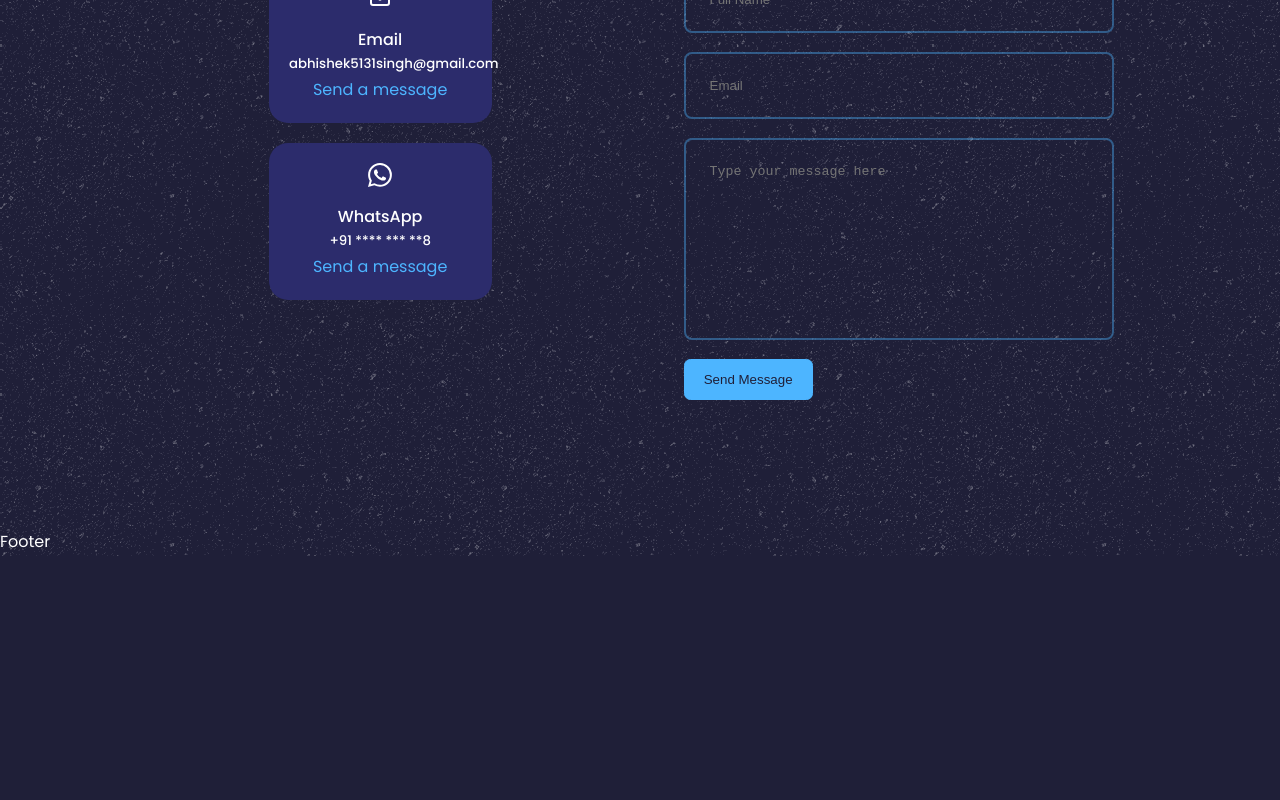
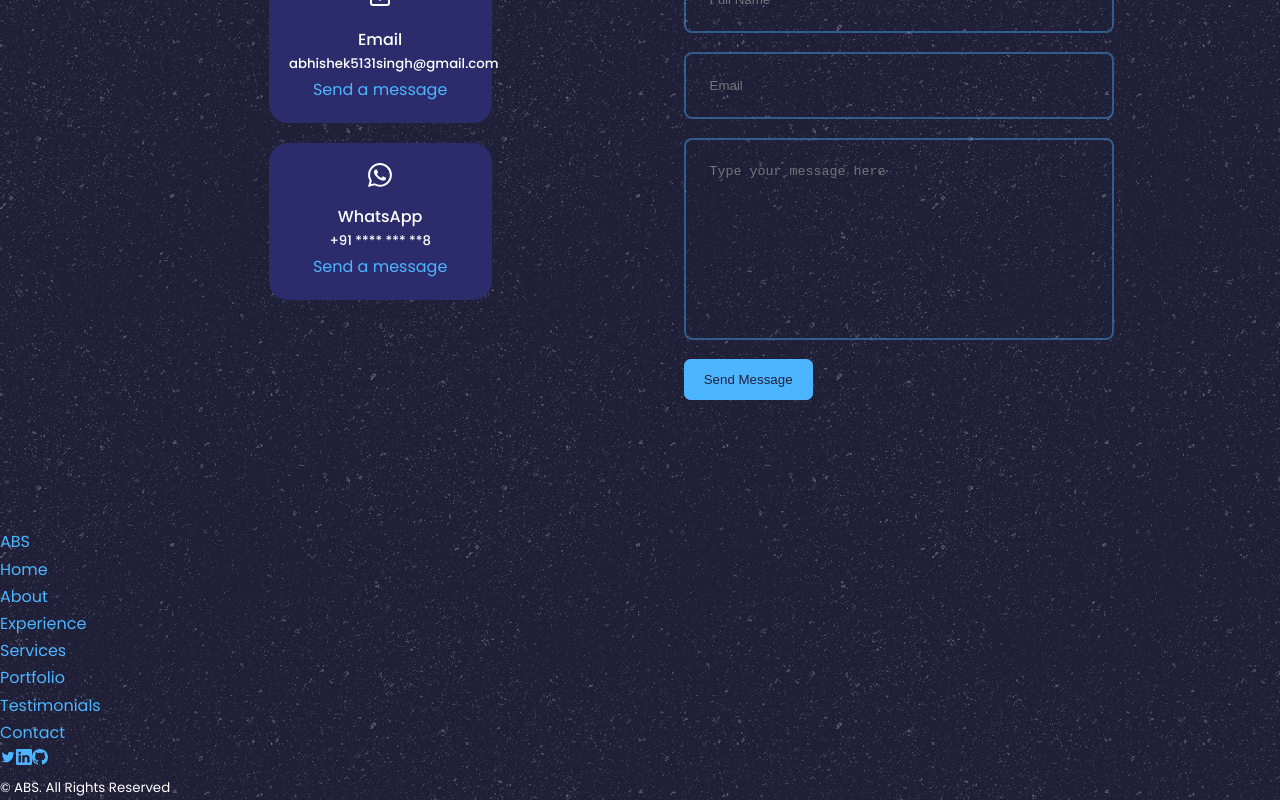
Before and after one commit to abhishek5131/myPortfolio, a React (Create React App) app: page / in a window 1280 px wide. Shown: the part 4141-4941 px from the top of the page. Before the commit the page ends 4697 px from the top, so only its background shows below. Built offline with nearby package versions, Linux system fonts and the light colour scheme.

Commit message:
footer file updated

```diff
--- a/src/components/footer/Footer.jsx
+++ b/src/components/footer/Footer.jsx
@@ -1,8 +1,33 @@
 import React from 'react'
 import './footer.css'
+import {AiOutlineTwitter} from 'react-icons/ai'
+import {BsLinkedin} from 'react-icons/bs'
+import {BsGithub} from 'react-icons/bs'
+
+
 const footer = () => {
   return (
-    <section id='footer'>Footer</section>
+    <section id='footer'>
+      <a href="#" className='footer-logo'>ABS</a>
+
+      <ul className='permalinks'>
+        <li><a href="#">Home</a></li>
+        <li><a href="#about">About</a></li>
+        <li><a href="#experience">Experience</a></li>
+        <li><a href="#services">Services</a></li>
+        <li><a href="#portfolio">Portfolio</a></li>
+        <li><a href="#testimonials">Testimonials</a></li>
+        <li><a href="#contact">Contact</a></li>
+      </ul>
+      <div className="footer__socials">
+        <a href="https://twitter.com"><AiOutlineTwitter/></a>
+        <a href="https://linkedin.com"><BsLinkedin/></a>
+        <a href="https://github.com"><BsGithub/></a>
+      </div>
+      <div className="footer__copyright">
+        <small> &copy; ABS. All Rights Reserved</small>
+      </div>
+    </section>
   )
 }
 
```
